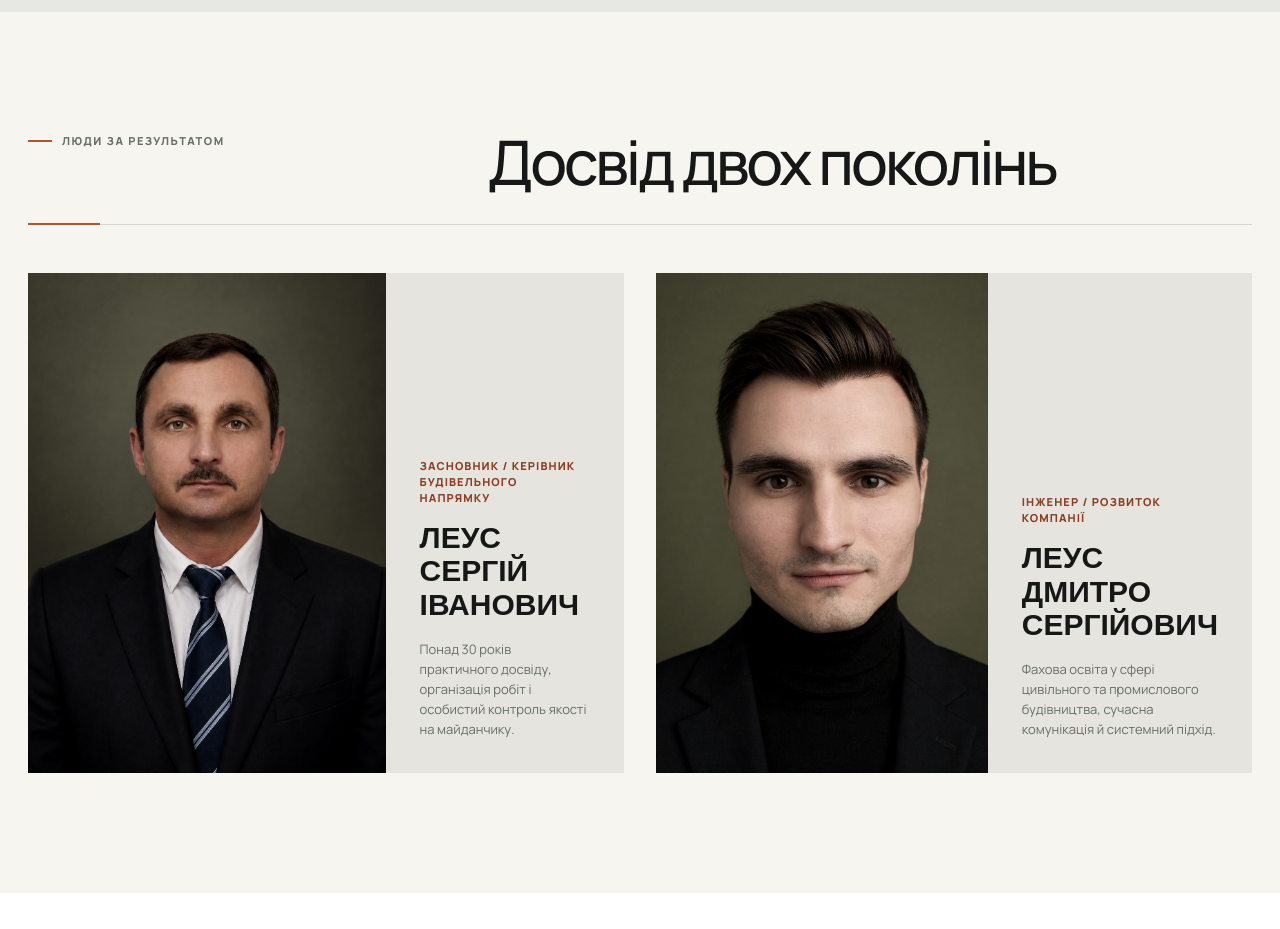
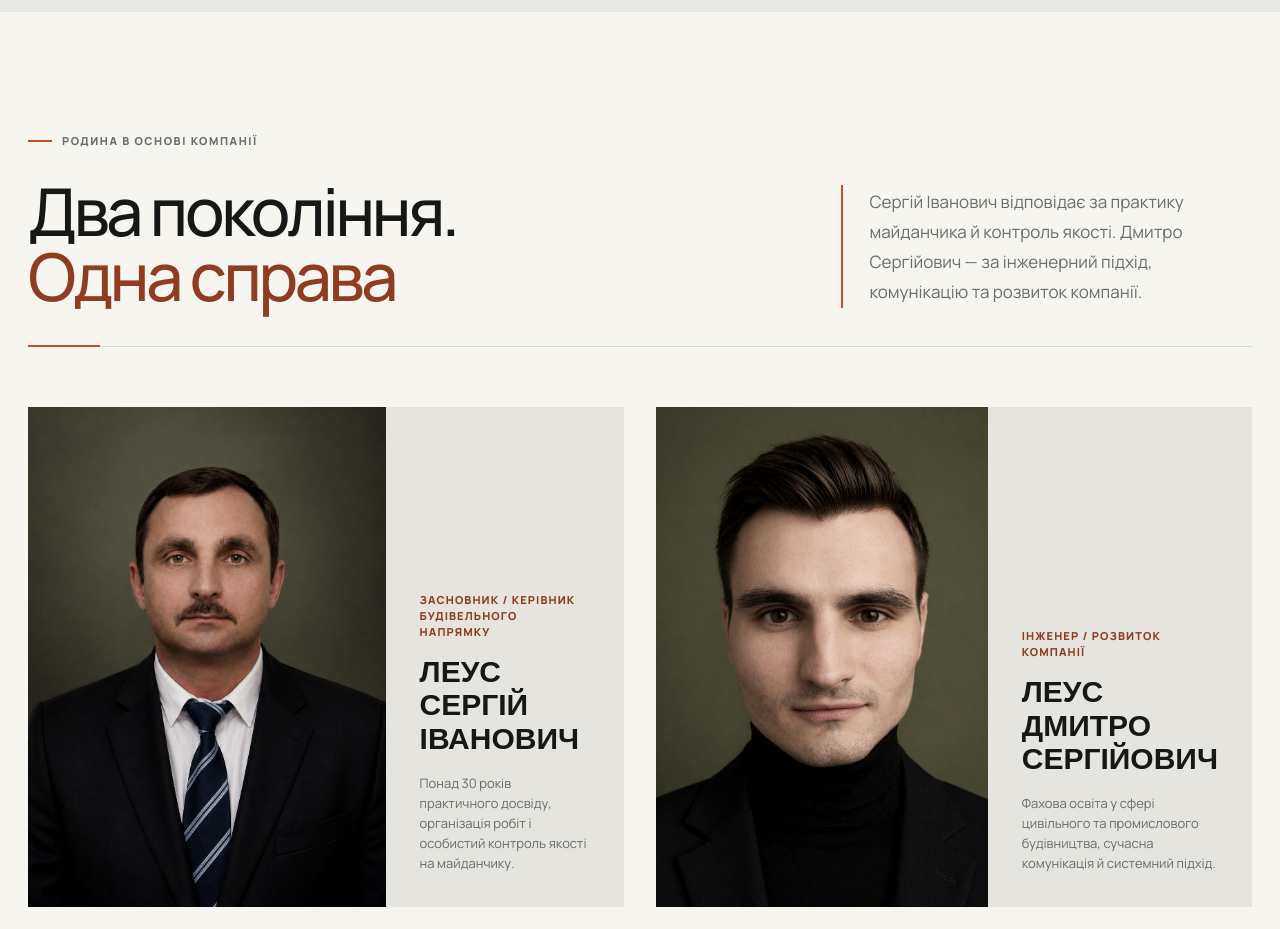
Before and after one commit to leusd100/rubikon-build, a Next.js app: page / in a window 1280 px wide. Shown: the part 5500-6429 px from the top of the page. Built offline with nearby package versions, Linux system fonts and the light colour scheme.

Commit message:
Refine team section heading

```diff
--- a/app/components/SiteChrome.tsx
+++ b/app/components/SiteChrome.tsx
@@ -121,9 +121,15 @@ export function TeamSection({ compact = false }: { compact?: boolean }) {
   return (
     <section className={`team section${compact ? ' team-compact' : ''}`}>
       <div className="shell">
-        <div className="section-head compact">
-          <p className="eyebrow"><span /> Люди за результатом</p>
-          <h2>Досвід двох поколінь</h2>
+        <div className="section-head section-head-balanced team-heading">
+          <div className="section-heading-copy">
+            <p className="eyebrow"><span /> Родина в основі компанії</p>
+            <h2>Два покоління.<br /><em>Одна справа</em></h2>
+          </div>
+          <p>
+            Сергій Іванович відповідає за практику майданчика й контроль якості.
+            Дмитро Сергійович — за інженерний підхід, комунікацію та розвиток компанії.
+          </p>
         </div>
         <div className="team-grid">
           <article className="person-card">
--- a/app/globals.css
+++ b/app/globals.css
@@ -173,8 +173,8 @@ section[id] { scroll-margin-top: 98px; }
 .brand-credo span { display: block; margin-bottom: 13px; color: var(--accent-dark); font: 700 9px/1 var(--font-manrope), sans-serif; letter-spacing: .13em; text-transform: uppercase; }
 
 .team { background: var(--warm); }
-.section-head.compact { position: relative; grid-template-columns: .7fr 1.3fr; margin-bottom: 48px; padding-bottom: 32px; border-bottom: 1px solid var(--line); }
-.section-head.compact::after { content: ''; position: absolute; left: 0; bottom: -1px; width: 72px; height: 2px; background: var(--accent); }
+.team-heading { margin-bottom: 60px; }
+.team-heading h2 em { color: var(--accent-dark); font-style: normal; }
 .team-grid { display: grid; grid-template-columns: 1fr 1fr; align-items: stretch; gap: 32px; }
 .person-card { display: grid; grid-template-columns: 3fr 2fr; min-height: 500px; background: #e5e4de; }
 .person-photo { position: relative; min-height: 500px; overflow: hidden; background: #384038; }
@@ -378,13 +378,12 @@ footer .brand-name small { color: #8e9690; }
   .hero-cycle b { display: block; margin-bottom: 7px; }
   .hero-cycle span { font-size: 8px; line-height: 1.4; }
   .hero-signature { display: none; }
-  .section-head, .section-head.compact, .section-head.section-head-balanced { grid-template-columns: 1fr; gap: 26px; margin-bottom: 42px; }
+  .section-head, .section-head.section-head-balanced { grid-template-columns: 1fr; gap: 26px; margin-bottom: 42px; }
   .section-head > p:last-child { grid-column: auto; }
   .section-head-balanced > p:last-child { max-width: 560px; padding-bottom: 0; font-size: 16px; }
   .section-heading-copy .eyebrow { margin-bottom: 22px; }
   .section-head h2, .promise-copy h2 { font-size: 44px; }
   .section-head-balanced, .directions-head, .split-heading { padding-bottom: 28px; }
-  .section-head.compact { padding-bottom: 26px; }
   .section-head-balanced > p:last-child, .directions-head > p, .split-heading > p { padding-left: 20px; }
   .service-list { grid-template-columns: 1fr; }
   .service-card, .service-card:nth-child(4), .service-card:nth-child(5) { grid-column: auto; min-height: 250px; }
```
